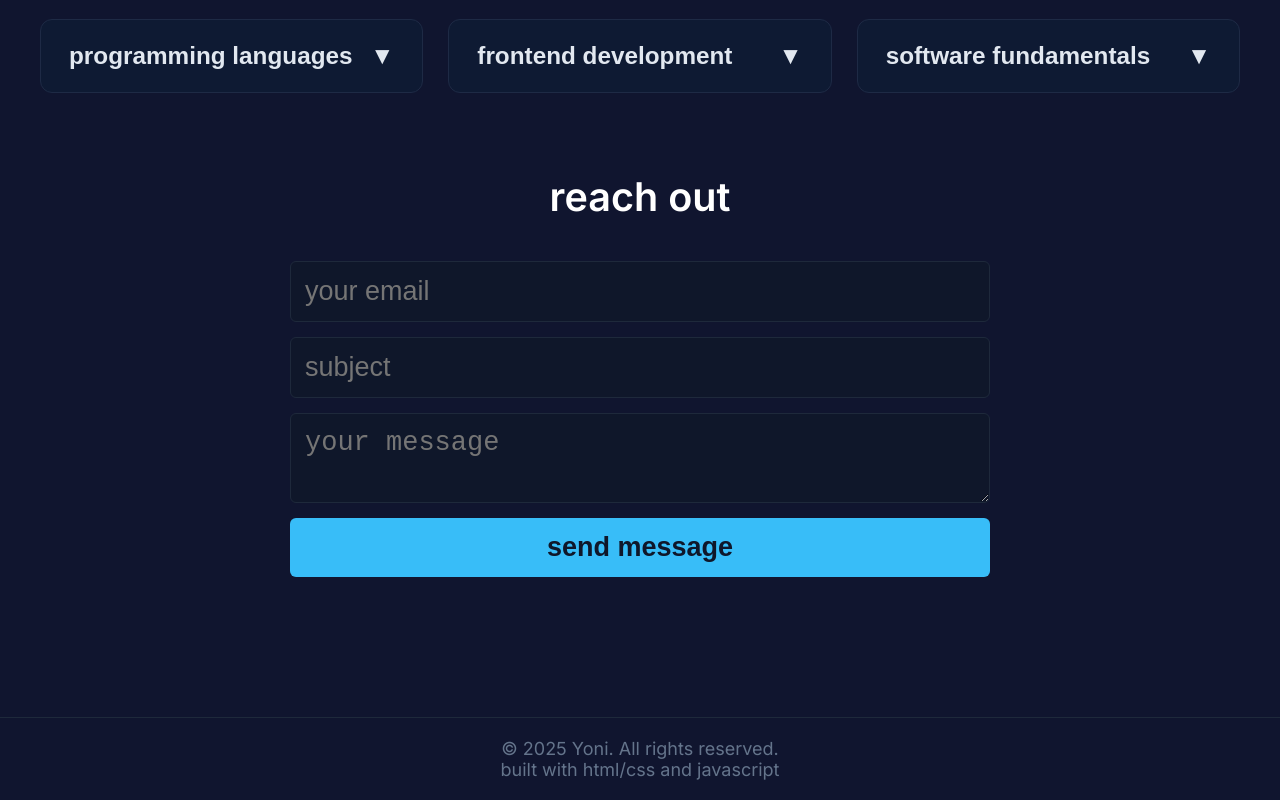
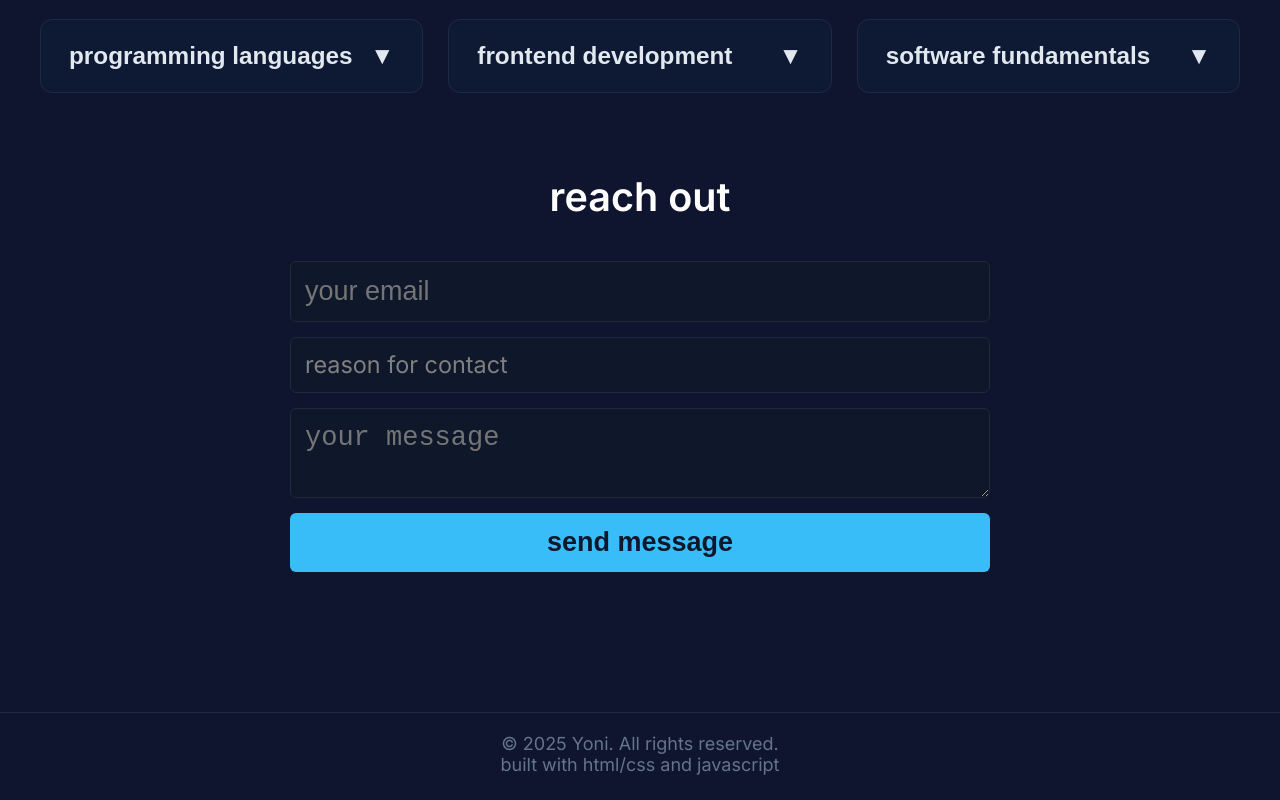
Before and after one commit to Yonaki51/website2-portfolio, a plain HTML site: page index.html in a window 1280 px wide. Shown: the part 1906-2706 px from the top of the page. Drawn offline with Linux system fonts and the light colour scheme.

Commit message:
voeg selectievak toe aan contactformulier en maak invoervelden verplicht

```diff
--- a/assets/css/style.css
+++ b/assets/css/style.css
@@ -350,6 +350,30 @@ header {
     font-weight: 600;
 }
 
+.contact-form select {
+    padding: 14px;
+    font-family: 'Inter', sans-serif;
+    background: #0f172a;
+    border: 1px solid #1e293b;
+    color: grey;
+    font-size: 1.3rem;
+    border-radius: 6px;
+    appearance: none;
+    /* verwijdert standaard browser stijl */
+    cursor: pointer;
+}
+
+/* Placeholder-kleur voor eerste optie */
+.contact-form select:invalid {
+    color: grey;
+}
+
+/* Dropdown opties */
+.contact-form option {
+    background: #0f172a;
+}
+
+
 /* ============================
    FOOTER
 =============================== */
--- a/index.html
+++ b/index.html
@@ -142,11 +142,31 @@
                 <h2>reach out</h2>
 
                 <form class="contact-form">
-                    <input type="email" placeholder="your email">
-                    <input type="text" placeholder="subject">
-                    <textarea placeholder="your message"></textarea>
+                    <input type="email" placeholder="your email" required>
+
+                    <select required>
+                        <option value="" disabled selected>
+                            reason for contact
+                        </option>
+                        <option value="job">
+                            job opportunity
+                        </option>
+                        <option value="freelance">
+                            freelance project
+                        </option>
+                        <option value="question">
+                            general question
+                        </option>
+                        <option value="other">
+                            something else
+                        </option>
+                    </select>
+
+                    <textarea placeholder="your message" required></textarea>
+
                     <button type="submit">send message</button>
                 </form>
+
             </div>
         </section>
 
```
